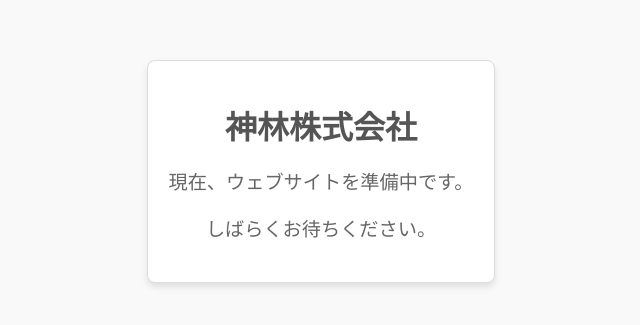
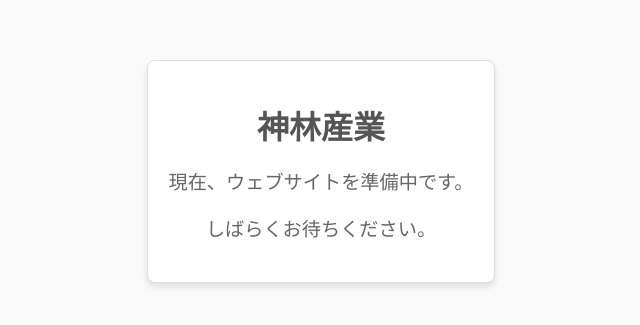
Before and after one commit to kamatasofthand/kanbayashi, a plain HTML site: page index.html in a window 1280 px wide. Shown: the part 229-554 px from the top of the page, without its empty margins (319-959 px from the left). Drawn offline with Linux system fonts and the light colour scheme.

Commit message:
Update index.html

```diff
--- a/index.html
+++ b/index.html
@@ -3,7 +3,7 @@
 <head>
     <meta charset="UTF-8">
     <meta name="viewport" content="width=device-width, initial-scale=1.0">
-    <title>神林株式会社 - サイト準備中</title>
+    <title>神林産業 - サイト準備中</title>
     <style>
         body {
             font-family: 'Arial', sans-serif;
@@ -37,7 +37,7 @@
 </head>
 <body>
     <div class="container">
-        <h1>神林株式会社</h1>
+        <h1>神林産業</h1>
         <p>現在、ウェブサイトを準備中です。</p>
         <p>しばらくお待ちください。</p>
     </div>
```
